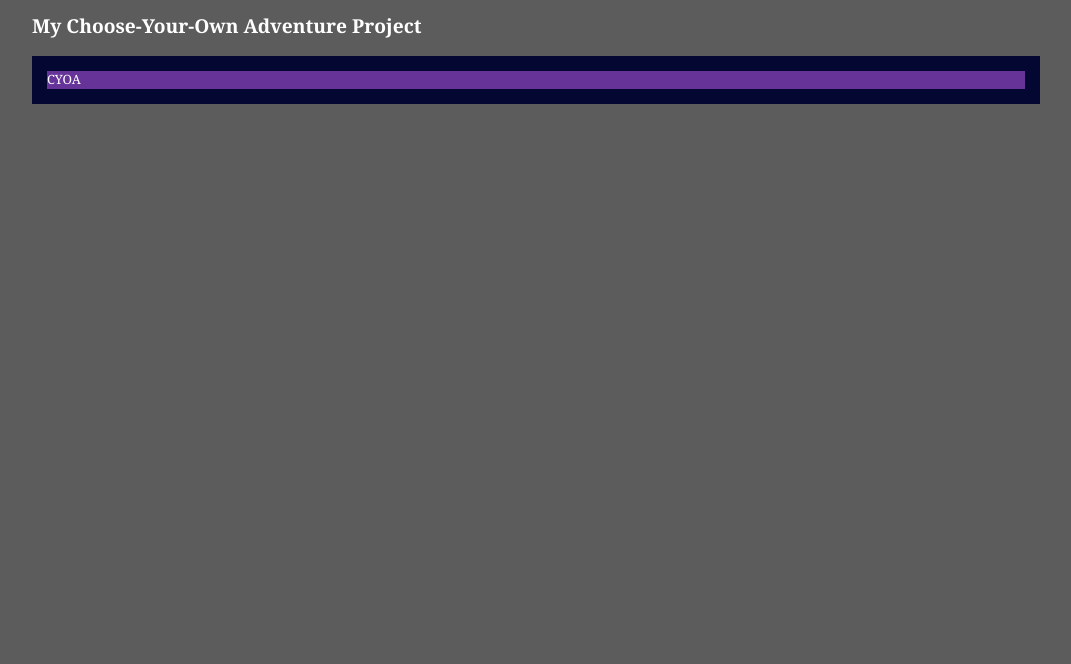
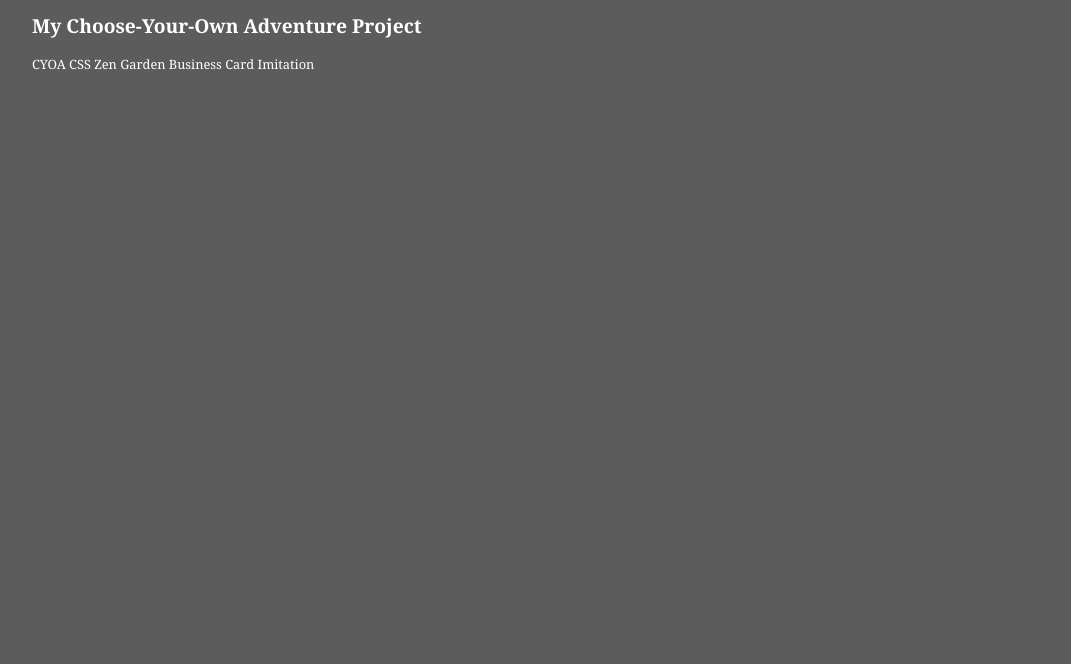
Before and after one commit to IACS-CS/web-design-portfolio-SRad122807, a website: page public/index.html in a window 1280 px wide. Shown: the part 136-800 px from the top of the page, without its empty margins (104-1175 px from the left). Drawn offline with Linux system fonts and the light colour scheme.

```diff
--- a/public/index.html
+++ b/public/index.html
@@ -18,7 +18,10 @@
       </section>
       <div class="sample-work" id="project1">
         <h2>My Choose-Your-Own Adventure Project</h2>
-        <p class="Work">CYOA</p>
+        <span class="CYOA"> CYOA </span>
+        <span class="Zen"> CSS Zen Garden </span>
+        <span class="Business"> Business Card</span>
+        <span class="Imitation"> Imitation </span>
       </div>
     </main>
   </body>
```
